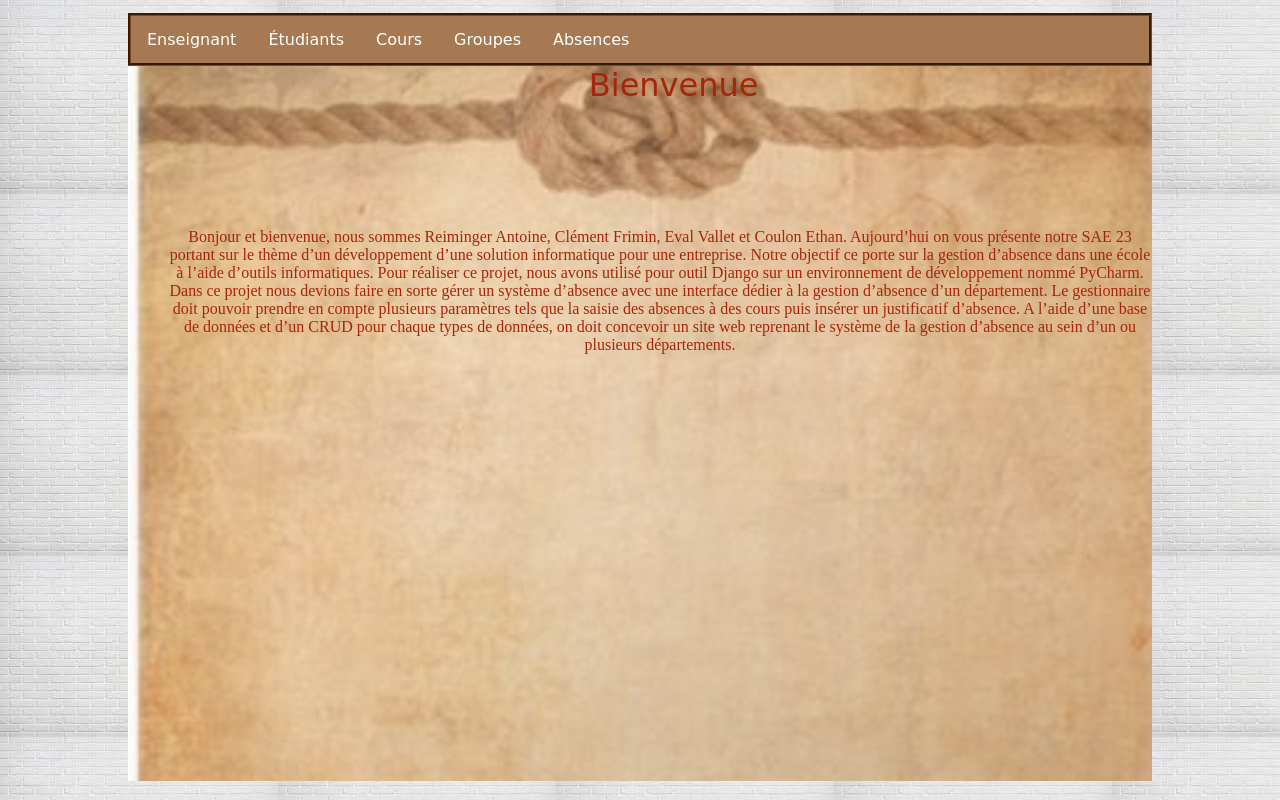
After one commit to Ethan68000/saeDjangocss, a Django app: template ecole/sae23/templates/cours/bienvenue.html in a window 1280 px wide. The commit adds this page. Run offline with Django 3.2, Linux system fonts and the light colour scheme; the template is opened without the code that fills it, so the values that code supplies are empty.

Commit message:
bienvenue

```diff
--- a/ecole/sae23/coursviews.py
+++ b/ecole/sae23/coursviews.py
@@ -47,3 +47,7 @@ def delete(request, id):
     cours = models.Cours.objects.get(pk=id)
     cours.delete()
     return HttpResponseRedirect("/ecole/allcours")
+
+def bienvenue(request):
+    liste = list(models.Cours.objects.all())
+    return render(request,'cours/bienvenue.html', {"liste" : liste})
--- a/ecole/sae23/static/index.css
+++ b/ecole/sae23/static/index.css
@@ -8,6 +8,7 @@ ul {
 
 #nav {
     float: left;
+    transition: trabnsform 0.3s;
 }
 #nav a {
     display: block;
@@ -15,11 +16,13 @@ ul {
     text-align: center;
     padding: 14px 16px;
     text-decoration: none;
+    font-family: 'Papyrus', cursive;
 }
 
 
 #nav a:hover {
     background-color: #111;
+    transform: scale(1.4)
 }
 
 
@@ -41,11 +44,14 @@ html, body{
 }
 
 h1{
-    margin-left: 45%;
+    text-align: center;
+    font-family: 'Papyrus', cursive;
+    color: rgb(165, 38, 10);
 }
 
 h2{
     margin-left: 2%;
+    font-family: 'Papyrus', cursive;
 }
 
 #desc{
@@ -64,10 +70,11 @@ h2{
     border-width: 2px;
     border-color: #111;
     margin-left: 2%;
+    font-family: 'Papyrus', cursive;
 }
 
 #riaj:hover, #riaj:active {
-    background-color: rgba(0, 255, 76);
+    background-color: rgba(223, 109, 20);
   }
 
 body{
@@ -79,3 +86,25 @@ ul{
     border-width: 3px;
     border-color: rgb(139,69,19);
 }
+
+.zoom-effect {
+    transition: transform 0.3s;
+}
+
+.zoom-effect:hover {
+    transform: scale(1.1);
+}
+
+.mon-paragraphe {
+  color: red;
+  text-align: center;
+  color: rgb(165, 38, 10);
+}
+
+h10{
+    margin-left: 45%;
+    margin-top: 1%;
+    font-family: 'Papyrus', cursive;
+    color: rgb(165, 38, 10);
+    font-size: 2em;
+}
--- a/ecole/sae23/templates/absence/ajout.html
+++ b/ecole/sae23/templates/absence/ajout.html
@@ -4,7 +4,8 @@ Absence
 {% endblock %}
 
 {% block content %}
-
+<h1>Ajout d'une absence : </h1>
+<br>
     {% if id is not None %}
         <form method="POST" action="/ecole/updatetraitementabs/{{id}}/" enctype="multipart/form-data">
     {% else %}
--- a/ecole/sae23/templates/absence/selection_fichier.html
+++ b/ecole/sae23/templates/absence/selection_fichier.html
@@ -3,7 +3,8 @@
 Absence
 {% endblock %}
 {% block content %}
-
+<h1>Ajout d'une absence via fichier : </h1>
+<br>
 <form method="post" action="/ecole/traitement_fichier/" enctype="multipart/form-data">
     {% csrf_token %}
     {{ form.as_ul }}
--- a/ecole/sae23/templates/cours/ajout.html
+++ b/ecole/sae23/templates/cours/ajout.html
@@ -4,7 +4,8 @@ Cours
 {% endblock %}
 
 {% block content %}
-
+<h1>Ajout d'un cours : </h1>
+<br>
     {% if id is not None %}
         <form method="POST" action="/ecole/updatetraitementcours/{{id}}/">
     {% else %}
--- /dev/null
+++ b/ecole/sae23/templates/cours/bienvenue.html
@@ -0,0 +1,12 @@
+{% extends 'main.html' %}
+{% block title %}
+Cours
+{% endblock %}
+
+{% block content %}
+<h10>Bienvenue </h10>
+<br><br><br><br><br><br><br>
+    <ol>
+        <p class="mon-paragraphe"> Bonjour et bienvenue, nous sommes Reiminger Antoine, Clément Frimin, Eval Vallet et Coulon Ethan. Aujourd’hui on vous présente notre SAE 23 portant sur le thème d’un développement d’une solution informatique pour une entreprise. Notre objectif ce porte sur la gestion d’absence dans une école à l’aide d’outils informatiques. Pour réaliser ce projet, nous avons utilisé pour outil Django sur un environnement de développement nommé PyCharm. Dans ce projet nous devions faire en sorte gérer un système d’absence avec une interface dédier à la gestion d’absence d’un département. Le gestionnaire doit pouvoir prendre en compte plusieurs paramètres tels que la saisie des absences à des cours puis insérer un justificatif d’absence. A l’aide d’une base de données et d’un CRUD pour chaque types de données, on doit concevoir un site web reprenant le système de la gestion d’absence au sein d’un ou plusieurs départements.</p>
+    </ol>
+{% endblock %}
--- a/ecole/sae23/templates/enseignants/ajout.html
+++ b/ecole/sae23/templates/enseignants/ajout.html
@@ -4,7 +4,8 @@ Enseignant
 {% endblock %}
 
 {% block content %}
-
+<h1>Ajout d'un enseignants : </h1>
+<br>
     {% if id is not None %}
         <form method="POST" action="/ecole/updatetraitementens/{{id}}/" enctype="multipart/form-data">
     {% else %}
--- a/ecole/sae23/templates/etudiants/ajout.html
+++ b/ecole/sae23/templates/etudiants/ajout.html
@@ -4,7 +4,8 @@
 {% endblock %}
 
 {% block content %}
-
+<h1>Ajout d'un étudiants : </h1>
+<br>
     {% if id is not None %}
         <form method="POST" action="/ecole/updatetraitementetud/{{id}}/"  enctype="multipart/form-data">
     {% else %}
--- a/ecole/sae23/templates/groupe/ajout.html
+++ b/ecole/sae23/templates/groupe/ajout.html
@@ -4,7 +4,8 @@ Enseignant
 {% endblock %}
 
 {% block content %}
-
+<h1>Ajout d'un Groupe : </h1>
+<br>
     {% if id is not None %}
         <form method="POST" action="/ecole/updatetraitementgrp/{{id}}/">
     {% else %}
--- a/ecole/sae23/urls.py
+++ b/ecole/sae23/urls.py
@@ -28,6 +28,7 @@ urlpatterns = [
                   path("updatecours/<int:id>/", coursviews.update),
                   path("updatetraitementcours/<int:id>/", coursviews.updatetraitement),
                   path("deletecours/<int:id>", coursviews.delete),
+                  path('bienvenuecours/', coursviews.bienvenue),
 
                   path('ajoutgrp/', groupeviews.ajout),
                   path('traitementgrp/', groupeviews.traitement),
```
Also changed, not shown: ecole/ecole/settings.py (+13 -13 lines), ecole/db.sqlite3.
